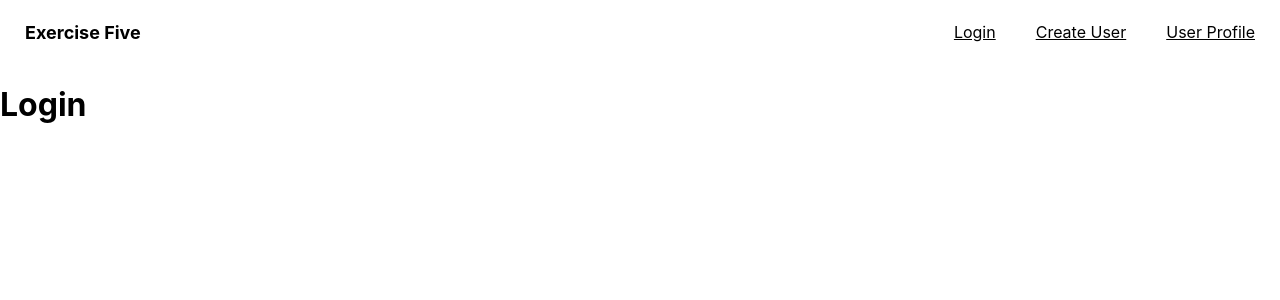
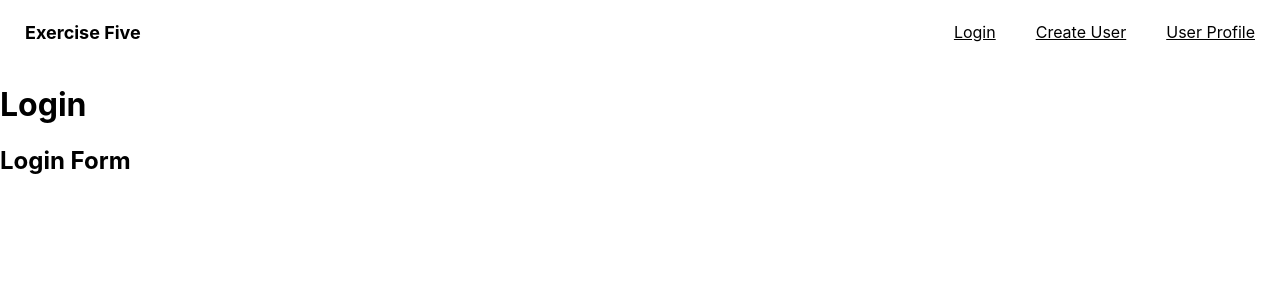
Before and after one commit to tywenrick3/exercise-five, a React (Create React App) app: page / in a window 1280 px wide. Shown: the top 300 px of the page. Built offline with nearby package versions, Linux system fonts and the light colour scheme.

Commit message:
loginform edits

```diff
--- a/src/components/LoginForm.js
+++ b/src/components/LoginForm.js
@@ -1,7 +1,11 @@
 import React from 'react';
 
 function LoginForm() {
-	return <div></div>;
+	return (
+		<div>
+			<h2>Login Form</h2>
+		</div>
+	);
 }
 
 export default LoginForm;
```
